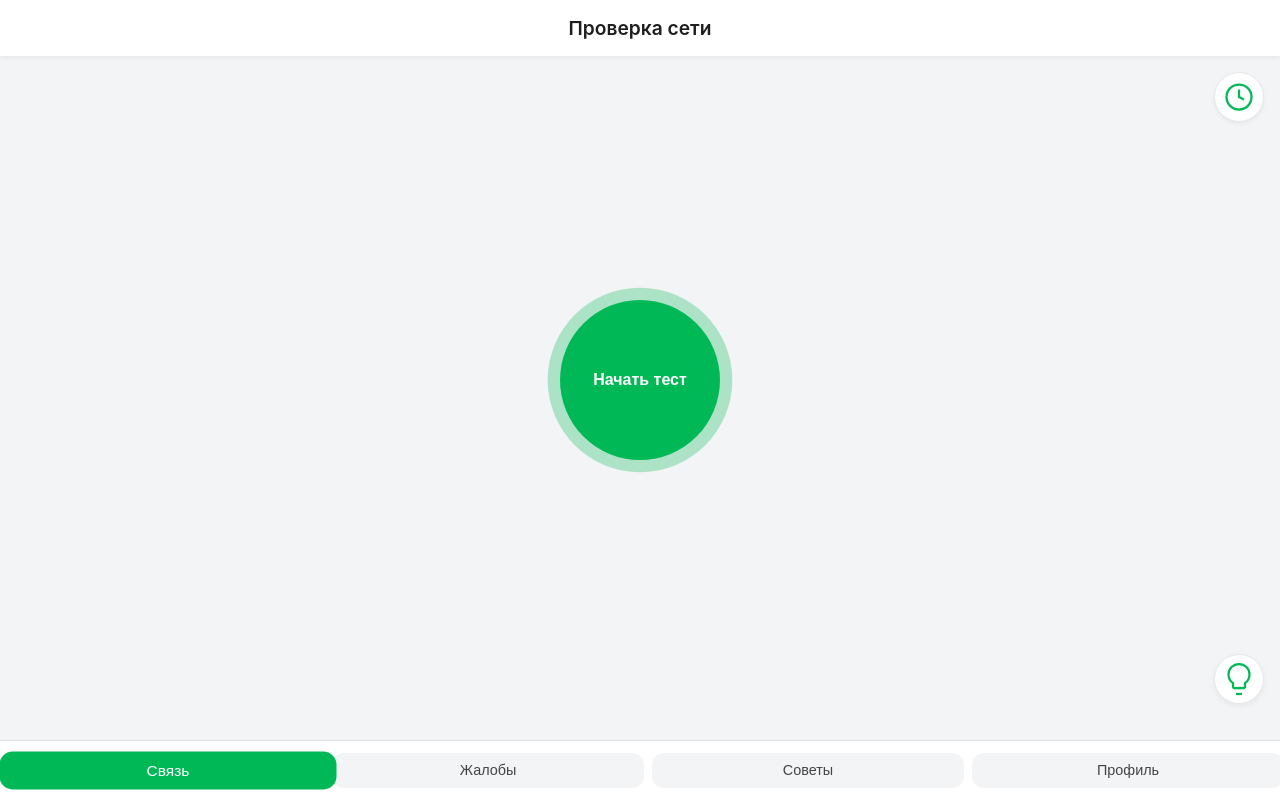
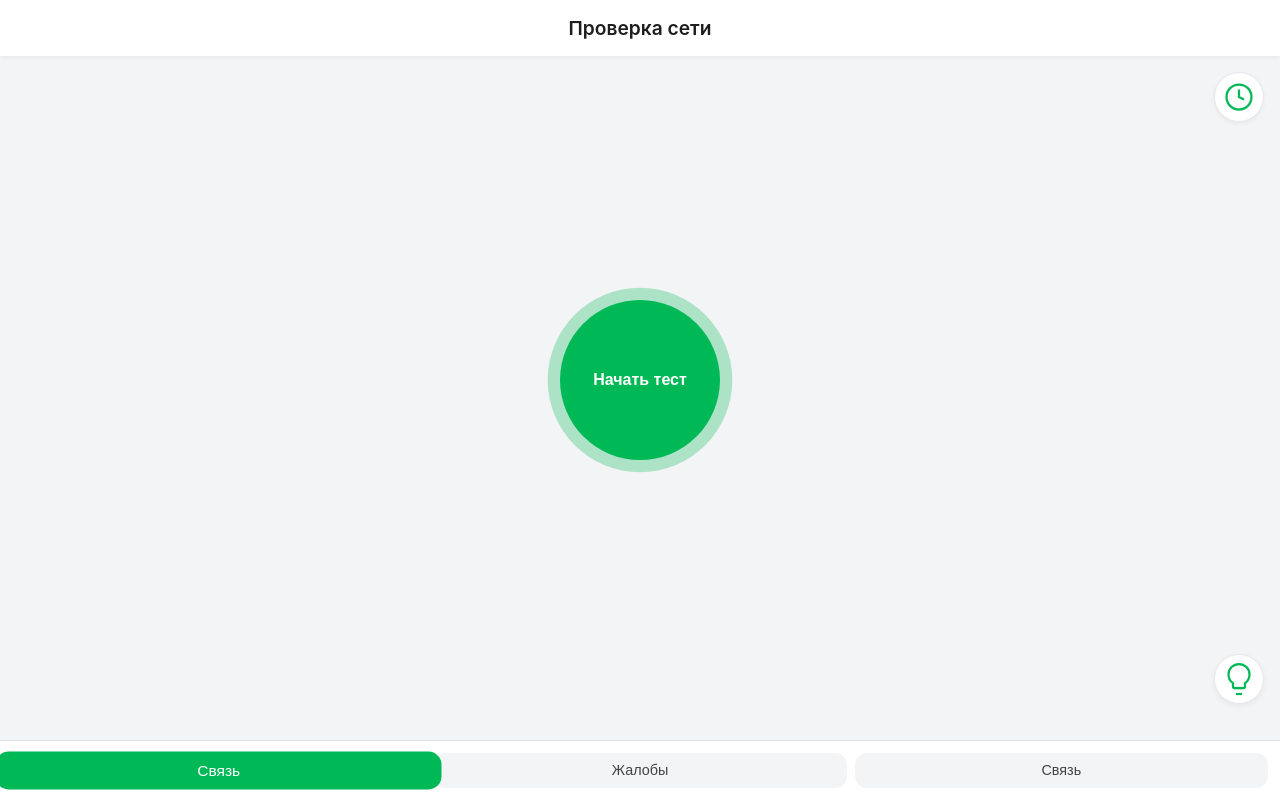
Before and after one commit to SergioSboy/telco-monitor-miniapp-frontend, a React (Create React App) app: page / in a window 1280 px wide. Built offline with nearby package versions, Linux system fonts and the light colour scheme; the HTML template or start-up script is replaced by a standard one.

Commit message:
fix nav buttons positions

```diff
--- a/src/components/common/BottomNav/BottomNav.jsx
+++ b/src/components/common/BottomNav/BottomNav.jsx
@@ -5,8 +5,7 @@ import styles from './BottomNav.module.css';
 const navItems = [
     { label: 'Связь', path: '/' },
     { label: 'Жалобы', path: '/complaints' },
-    { label: 'Советы', path: '/recommendations' },
-    { label: 'Профиль', path: '/profile' },
+    { label: 'Связь', path: '/profile' },
 ];
 
 export default function BottomNav() {
--- a/src/components/common/BottomNav/BottomNav.module.css
+++ b/src/components/common/BottomNav/BottomNav.module.css
@@ -6,6 +6,7 @@
     border-top: 1px solid #e0e0e0;
     display: flex;
     justify-content: space-around;
+    box-sizing: border-box;
     padding: 0.75rem 0.5rem;
 }
 
```
